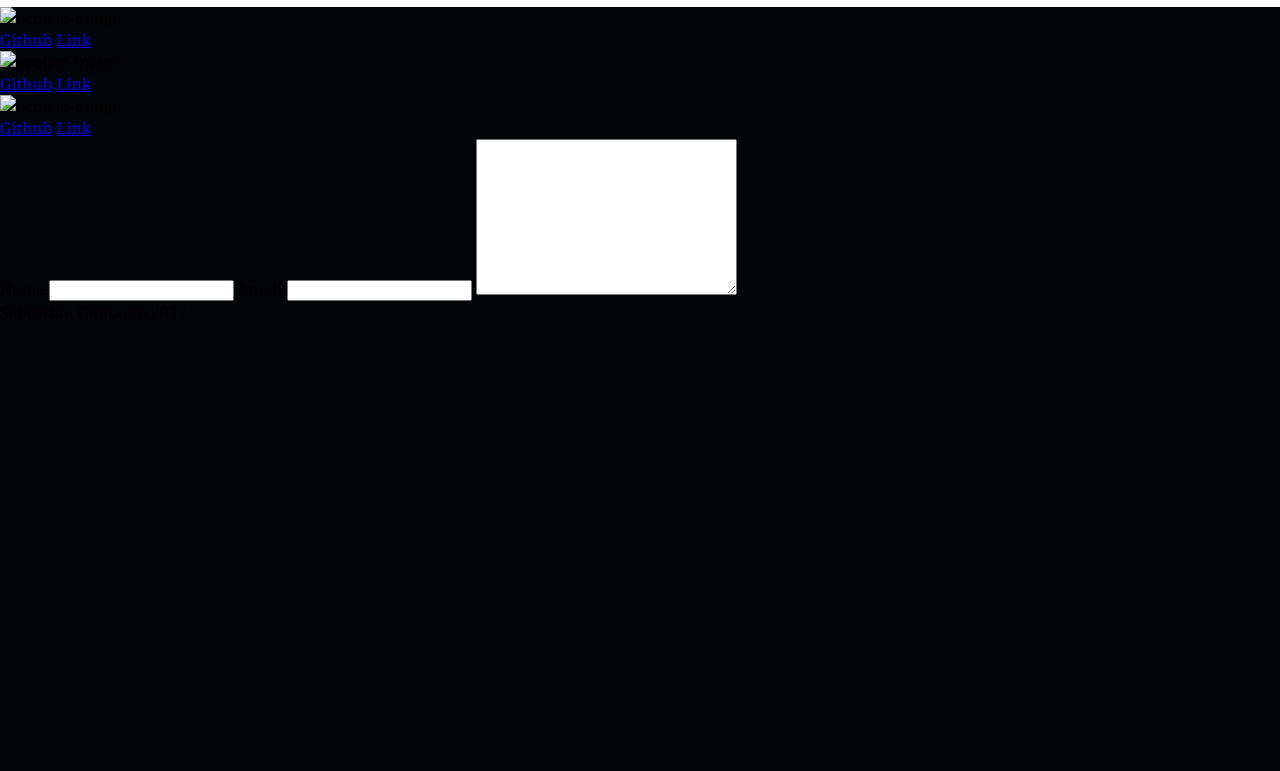
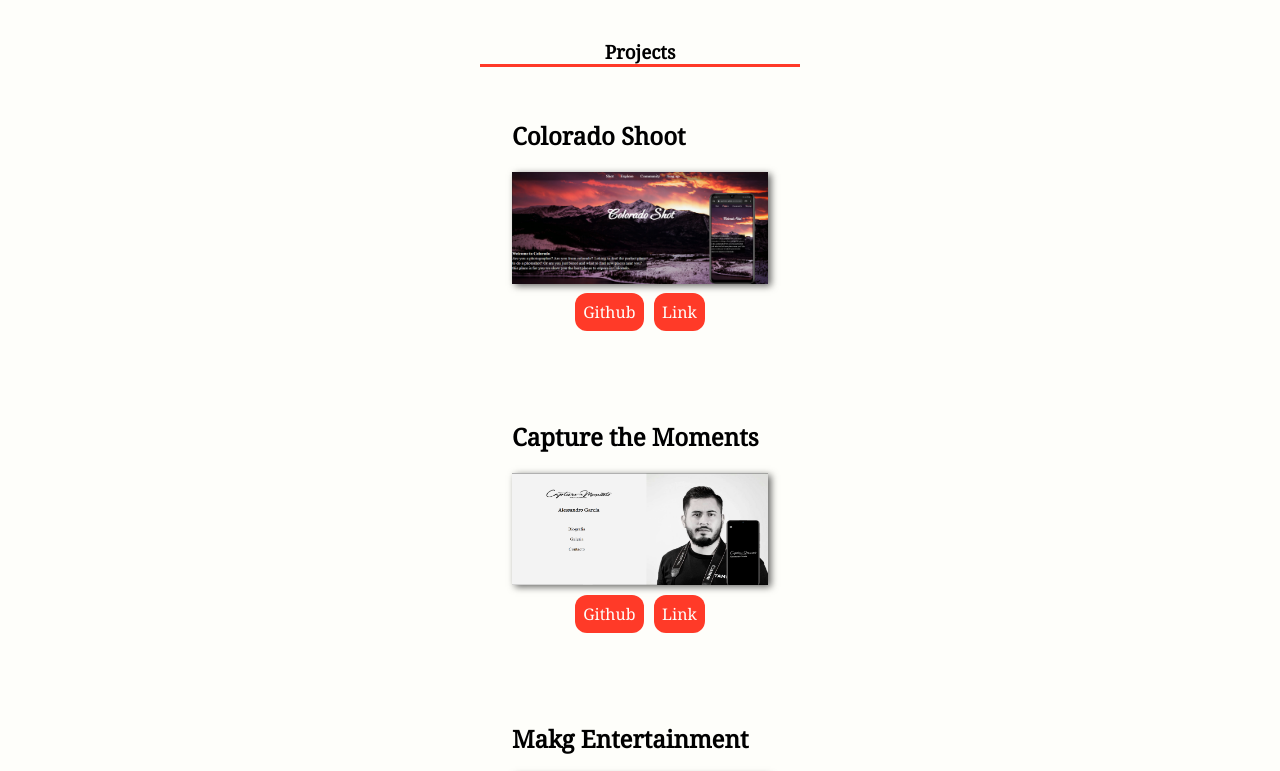
Before and after one commit to sgamarro/final-portfolio, a website: page public/index.html in a window 1280 px wide. Shown: the part 794-1565 px from the top of the page. Before the commit the page ends 1117 px from the top, so only its background shows below. Drawn offline with Linux system fonts and the light colour scheme.

Commit message:
projects css

```diff
--- a/public/index.html
+++ b/public/index.html
@@ -82,22 +82,28 @@
             </div>
         </section>
         <section id="project-section">
+
+            <h3>Projects</h3>
+
             <div class="project-info-card">
-                <img src="" alt="project-image">
+                <h2>Colorado Shoot</h2>
+                <img src="images/project1.jpg" alt="project-image">
                 <div class="project-links">
                     <a href="#">Github</a>
                     <a href="#">Link</a>
                 </div>
             </div>
             <div class="project-info-card">
-                <img src="" alt="project-image">
+                <h2>Capture the Moments</h2>
+                <img src="images/capturethemoments.png" alt="project-image">
                 <div class="project-links">
                     <a href="#">Github</a>
                     <a href="#">Link</a>
                 </div>
             </div>
             <div class="project-info-card">
-                <img src="" alt="project-image">
+                <h2>Makg Entertainment</h2>
+                <img src="images/makg.png" alt="project-image">
                 <div class="project-links">
                     <a href="#">Github</a>
                     <a href="#">Link</a>
--- a/public/style.css
+++ b/public/style.css
@@ -172,8 +172,55 @@ nav ul li a {
     display: flex;
     flex-direction: column;
     margin: 0.7rem;
+    text-align: center;
+
 }
 .lenguage-info img{
     width: 3.5rem;
     height: 3.5rem;
+    margin: 0.5rem;
+
+
 }
+
+#project-section{
+    background-color: var(--secondary-color);
+    display: flex;
+    flex-direction: column;
+    align-items: center;
+    justify-items: center;
+    flex-wrap: wrap;
+    padding-top: 1rem;
+    padding-bottom: 1rem;
+}
+
+#project-section h3{
+    border-bottom: 0.2rem solid var(--terceary-color);
+    width: 25%;
+    margin: 0 auto;
+    text-align: center;
+}
+#project-section img{
+    width: 16rem;
+    height: 7rem;
+    box-shadow: 3px 2px 7px rgba(0,0,0, 0.6);
+}
+.project-info-card{
+    margin: 2rem;
+}
+
+.project-links{
+    text-align: center;
+    margin: 0.8rem;
+}
+
+.project-links a{
+    text-align: center;
+    padding: 0.5rem;
+    margin: 0.2rem;
+    color: var(--secondary-color);
+    text-decoration: none;
+    background-color: var(--terceary-color);
+    border-radius: 12px;
+
+}
```
Also changed, not shown: public/images/capturethemoments.png (added), public/images/makg.png (added), public/images/project1.jpg (added).
